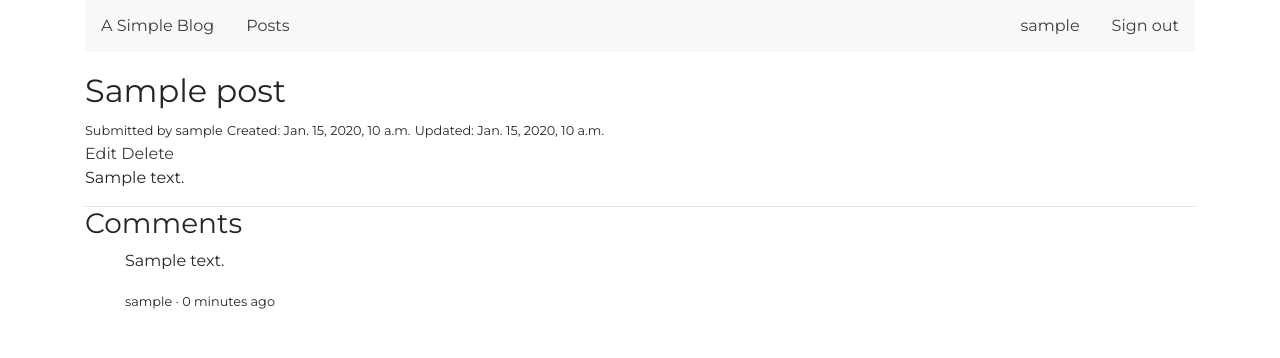
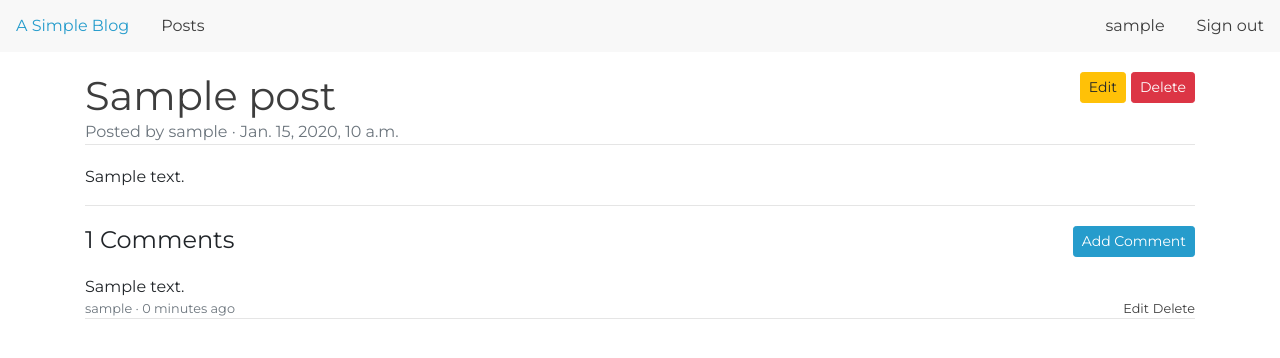
Before and after one commit to irvadm/asimpleblog, a Django app: page /posts/detail/1/ in a window 1280 px wide. Shown: the top 358 px of the page. Run offline with Django 3.2, Linux system fonts and the light colour scheme; a user stored in the database is signed in; tables that the repository leaves empty hold one stand-in row (values such as "Sample post"); some libraries are stand-ins or nearby versions.

Commit message:
Add styles to post detail page

```diff
--- a/posts/views.py
+++ b/posts/views.py
@@ -3,7 +3,7 @@
 from django.shortcuts import render, redirect, reverse, get_object_or_404
 from django.contrib.auth.decorators import login_required
 
-from .forms import PostForm
+from .forms import PostForm, CommentForm
 from .models import Post
 
 
@@ -25,7 +25,8 @@
             new_post = form.save()
             new_post.creator = request.user
             new_post.save()
-            messages.add_message(request, messages.SUCCESS, 'New post successfully created!')
+            messages.add_message(request, messages.SUCCESS,
+                                 'New post successfully created!')
             return redirect(new_post.get_absolute_url())
     form = PostForm()
     return render(request, 'posts/post_create.html', {'form': form})
--- a/static/css/base.css
+++ b/static/css/base.css
@@ -14,7 +14,9 @@
     text-decoration: none;
     color: #269ccc;
 }
-
+header.container-fluid {
+    padding: 0;
+}
 ul.topNav {
     list-style-type: none;
     margin-bottom: 20px;
@@ -44,7 +46,10 @@
 }
 
 .messages {
-    list-style: none;
+    list-style-type: none;
+    margin-bottom: 20px;
+    padding: 0;
+    overflow: hidden;
 }
 .messages > .success {
     color: green;
@@ -53,9 +58,6 @@
     color: red;
 }
 
-.commentList {
-    list-style: none;
-}
 
 .pageHeader h1 {
     font-size: 2.2em;
@@ -89,3 +91,37 @@
 .postBody {
     margin-bottom: 15px;
 }
+
+/* --- Post detail styles --- */
+#title {
+    font-size: 2.5em;
+    margin: 0;
+}
+#body {
+    margin-top: 20px;
+}
+.deletePostButton {
+    margin-left: 5px;
+}
+#commentSection {
+    margin-top: 20px;
+}
+#commentList {
+    list-style-type: none;
+    padding: 0;
+}
+#commentHeader {
+    margin-bottom: 20px;
+}
+.comment {
+    border-bottom: 1px solid rgba(0,0,0,0.1);
+    margin-bottom: 10px;
+}
+.commentInfo {
+    font-size: 0.8em;
+}
+.deleteComment, .editComment {
+    font-size: 0.8em;
+}
+
+/* --- Post detail styles --- */
--- a/templates/base.html
+++ b/templates/base.html
@@ -14,7 +14,7 @@
 </head>
 
 <body>
-  <header class="container">
+  <header class="container-fluid">
     <ul class="topNav">
       <li><a href="{% url 'home' %}">A Simple Blog</a></li>
       <li><a href="{% url 'posts:post_list' %}">Posts</a></li>
@@ -28,7 +28,9 @@
     </ul>
   </header>
 
-  {% include "messages.html" %}
+  <section class="container">
+    {% include "messages.html" %}
+  </section>
 
   <main class="container">
     {% block main %}
--- a/templates/posts/post_detail.html
+++ b/templates/posts/post_detail.html
@@ -3,33 +3,49 @@
 
 
 {% block main %}
-<h2>{{ post.title }}</h2>
-<small>Submitted by {{ post.creator }}</small>
-<small>Created: {{ post.created }}</small>
-<small>Updated: {{ post.updated }}</small>
 
+<div class="pageHeader">
   {% if post.creator == request.user %}
-<div>
-  <a href="{% url 'posts:post_update' post.pk %}">Edit</a>
-  <a href="{% url 'posts:post_delete' post.pk %}">Delete</a>
+  <a class="deletePostButton btn btn-danger btn-sm pullRight" href="{% url 'posts:post_delete' post.pk %}">Delete</a>
+  <a class="editPostButton btn btn-warning btn-sm pullRight" href="{% url 'posts:post_update' post.pk %}">Edit</a>
+  {% endif %}
+  <h2 id="title"><a href="">{{ post.title }}</a></h2>
 </div>
-{% endif %}
 
-<p>{{ post.body }}</p>
+<div id="info" class="text-muted">
+  <span>Posted by {{ post.creator }}</span>
+  <span>&middot;</span>
+  <span>{{ post.updated }}</span>
+</div>
 
 <hr>
-<h3>Comments</h3>
-<ul class="commentList">
+
+<p id="body">{{ post.body }}</p>
+
+<hr>
+
+<section id="commentSection">
+  <div id="commentHeader">
+    <a class="btn btn-primary btn-sm pullRight" href="">Add Comment</a>
+    <h4>{{ post.comments.all.count }} Comments</h4>
+  </div>
+
+  <ul id="commentList">
     {% for comment in post.comments.all %}
-  <li>
-    <p>{{ comment.content }}</p>
-    <small>
+    <li class="comment">
+
+      <div>{{ comment.content }}</div>
+      {% if comment.creator == request.user %}
+      <a class="deleteComment pullRight ml-1" href="{% url 'posts:post_delete' post.pk %}">Delete</a>
+      <a class="editComment pullRight" href="{% url 'posts:post_delete' post.pk %}">Edit</a>
+      {% endif %}
+      <div class="commentInfo text-muted">
         <span>{{ comment.creator }}</span>
         <span>&middot;</span>
         <span>{{ comment.created|timesince }} ago</span>
-
-    </small>
+      </div>
     </li>
     {% endfor %}
   </ul>
+</section>
 {% endblock %}
--- a/templates/posts/post_list.html
+++ b/templates/posts/post_list.html
@@ -17,7 +17,10 @@
       <h3 class="postTitle"><a href="{{ post.get_absolute_url }}">{{ post.title }}</a></h3>
       <div class="postInfo text-muted">
         <span>{{ post.creator }}</span>
+        <span>&middot;</span>
         <span>{{ post.created }}</span>
+        <span>&middot;</span>
+        <span>{{ post.comments.count }} comments</span>
       </div>
       <div class="postBody">
         <div>{{ post.body|truncatechars:"30" }}</div>
```
Also changed, not shown: posts/forms.py (+7 -1 lines). Lines whose indentation alone changed are shown as unchanged.
